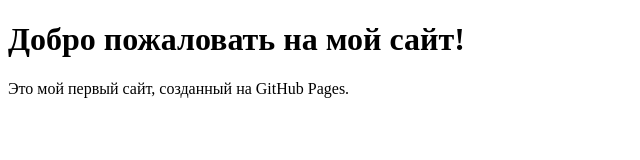
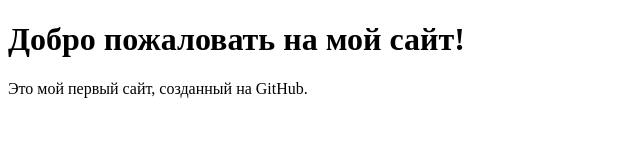
Before and after one commit to Semyon595/MySite, a plain HTML site: page index.html in a window 1280 px wide. Shown: the full height of the page, 0-640 px from the left. Drawn offline with Linux system fonts and the light colour scheme.

Commit message:
Update index.html

```diff
--- a/index.html
+++ b/index.html
@@ -7,6 +7,6 @@
 </head>
 <body>
     <h1>Добро пожаловать на мой сайт!</h1>
-    <p>Это мой первый сайт, созданный на GitHub Pages.</p>
+    <p>Это мой первый сайт, созданный на GitHub.</p>
 </body>
 </html>
```
